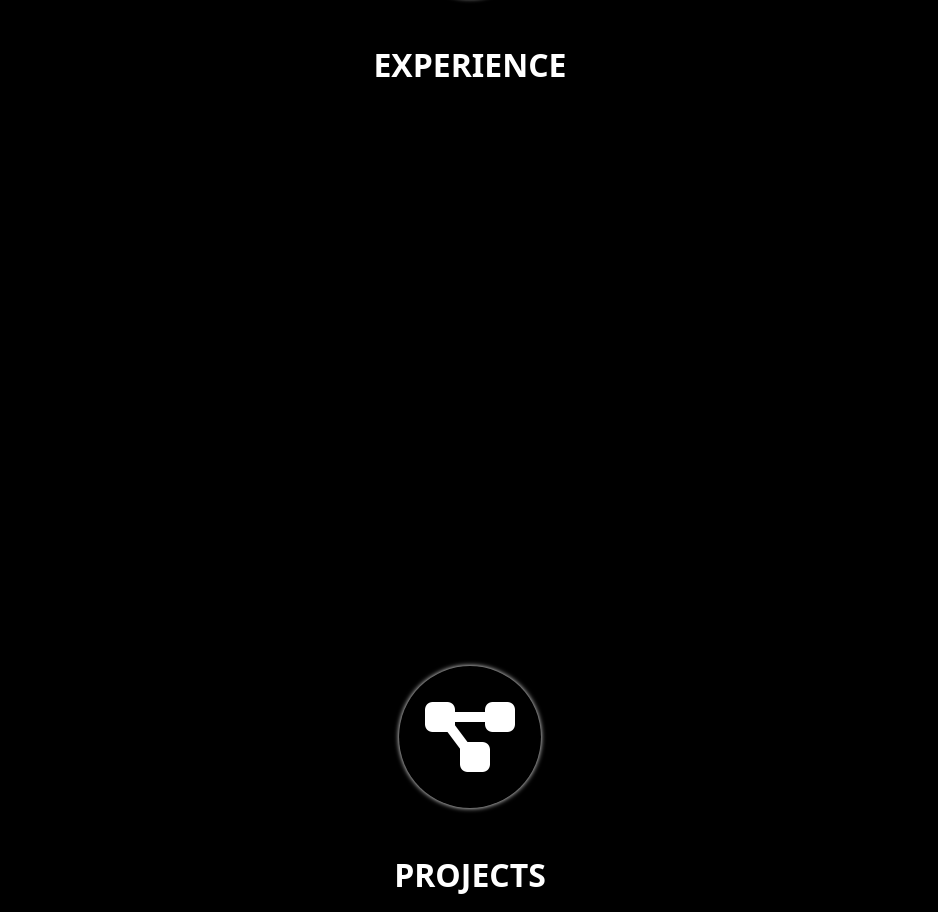
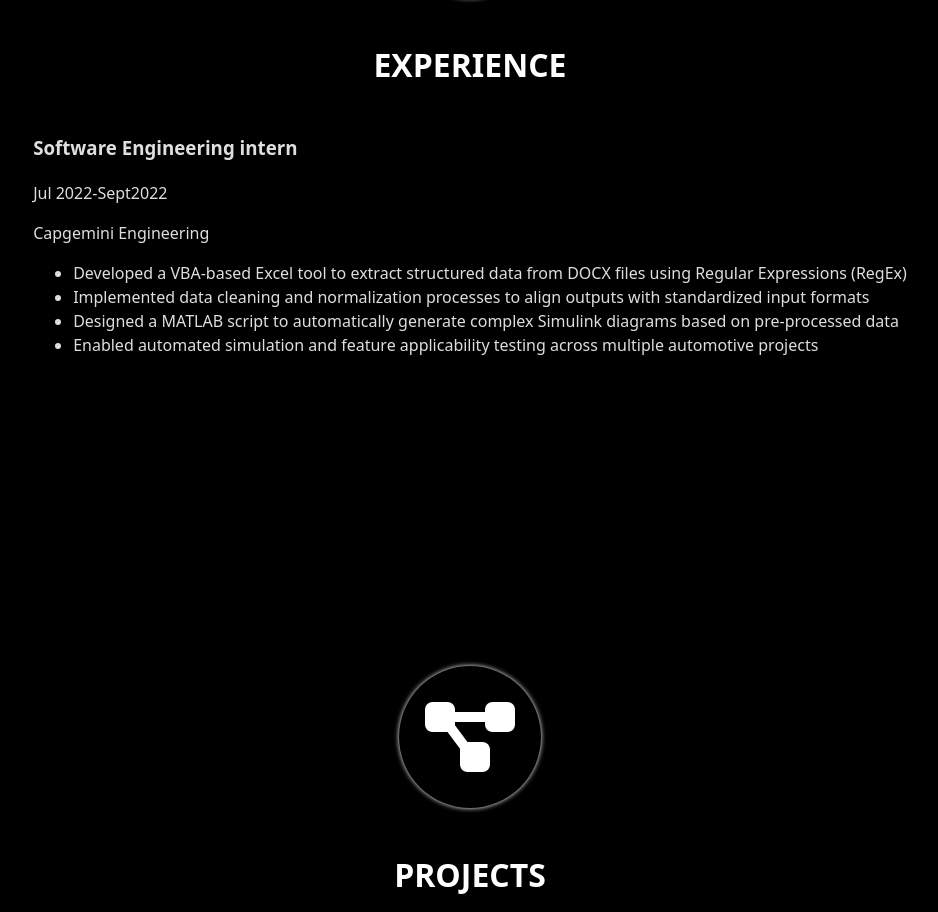
Before and after one commit to MomedAmine/ElMaghraouiMedAmine, a React (Vite) app: page / in a window 1280 px wide. Shown: the part 2935-3847 px from the top of the page, without its empty margins (170-1108 px from the left). Built offline with nearby package versions, Linux system fonts and the light colour scheme.

Commit message:
exps added

```diff
--- a/src/App.jsx
+++ b/src/App.jsx
@@ -5,6 +5,7 @@ import Section from "./elements/Section/Section";
 import Edu from "./elements/edu/Edu";
 import Skills from "./elements/skills/Skills";
 import Menu from "./elements/Menu/Menu";
+import Exps from "./elements/Exps/Exps";
 
 function App() {
   const [count, setCount] = useState(0);
@@ -25,7 +26,8 @@ function App() {
         Id="SKILLS"
         content = {<Skills/>}
       />
-      <Section icon="fa-solid fa-user-tie" title="EXPERIENCE" Id="EXPERIENCE" />
+      <Section icon="fa-solid fa-user-tie" title="EXPERIENCE" Id="EXPERIENCE"
+        content = {<Exps/>}/>
       <Section
         icon="fa-solid fa-diagram-project"
         title="PROJECTS"
--- /dev/null
+++ b/src/elements/Exps/Exp/Exp.jsx
@@ -0,0 +1,18 @@
+import styles from "./Exp.module.css"
+function Exp(params) {
+    return (
+        <div className={styles.expWraper}>
+            <div className={styles.head}>
+                <h3>{params.role}</h3>
+                <p>{params.date}</p>
+            </div>
+            <div>
+                <p>{params.company}</p>
+            </div>
+            <div>
+                <p>{params.work}</p>
+            </div>
+        </div>
+    )
+}
+export default Exp
--- /dev/null
+++ b/src/elements/Exps/Exps.jsx
@@ -0,0 +1,23 @@
+import styles from "./Exps.module.css"
+import Exp from "./Exp/Exp"
+
+function Exps(params) {
+    const intern1 = {
+        role:"Software Engineering intern",
+        date:"Jul 2022-Sept2022",
+        company:"Capgemini Engineering",
+        work:<ul>
+        <li>Developed a VBA-based Excel tool to extract structured data from DOCX files using Regular Expressions (RegEx)</li>
+            <li>Implemented data cleaning and normalization processes to align outputs with standardized input formats</li>
+            <li>Designed a MATLAB script to automatically generate complex Simulink diagrams based on pre-processed data</li>
+            <li>Enabled automated simulation and feature applicability testing across multiple automotive projects</li>
+        </ul>
+    }
+    return(
+        <div className={styles.expsContainer}>
+            <Exp role = {intern1.role} date= {intern1.date} company={intern1.company} work={intern1.work}/>
+        </div>
+        )
+
+}
+export default Exps
```
Also changed, not shown: src/elements/Exps/Exp/Exp.module.css (added), src/elements/Exps/Exps.module.css (added).
